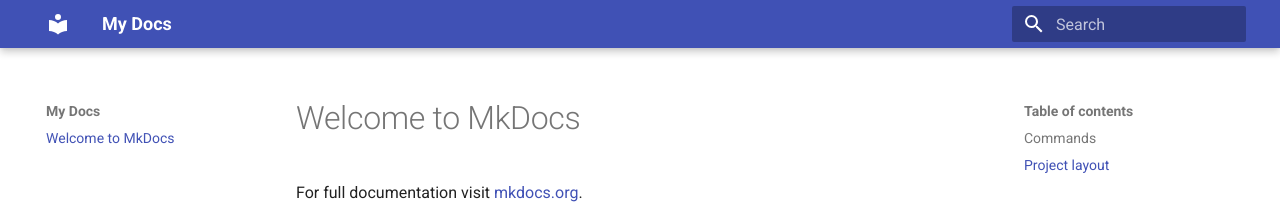
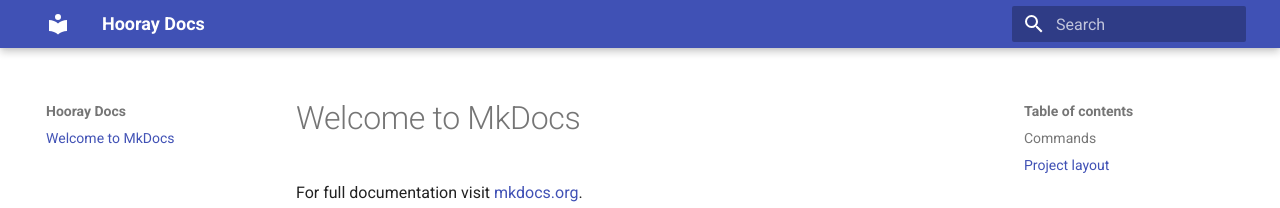
Before and after one commit to littlebeansoft/hooray-doc, an MkDocs documentation site: the page built from docs/index.md, in a window 1280 px wide. Shown: the top 208 px of the page. Built offline with MkDocs 1.6.1 and Material for MkDocs 9.7.7, drawn with Linux system fonts in a browser that asks for light colours.

Commit message:
Update site name

```diff
--- a/mkdocs.yml
+++ b/mkdocs.yml
@@ -1,3 +1,3 @@
-site_name: My Docs
+site_name: Hooray Docs
 theme:
   name: material
```
